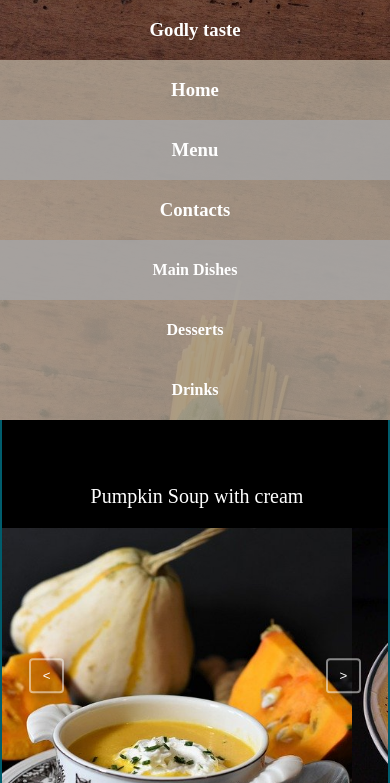
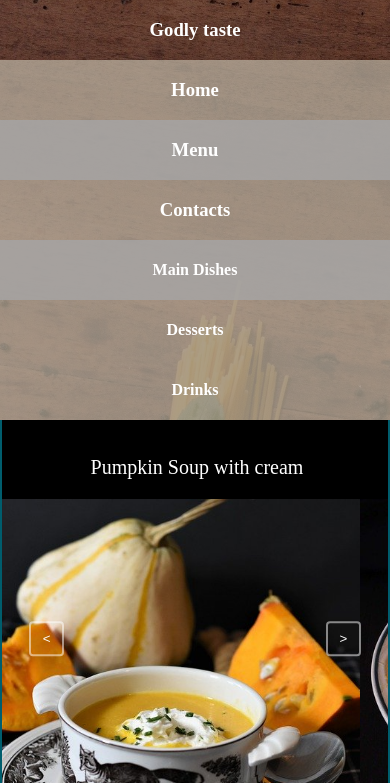
Before and after one commit to ivantbv/restaurant-page, a plain HTML site: page index.html in a window 390 px wide. Both pictures are taken after a click on the element "Menu". Shown: the part 61-844 px from the top of the page. Drawn offline with Linux system fonts and the light colour scheme.

Commit message:
updated the readme

```diff
--- a/styles.css
+++ b/styles.css
@@ -155,8 +155,16 @@ h3 {
 
 @media screen and (max-width: 600px) {
     .glide__slide img {
-     width: 490px;
+     width: 475px;
      height: 340px;
+
+    }
+}
+
+@media screen and (max-width: 600px) {
+    .images {
+     width: 600px;
+     height: 440px;
 
     }
 }
```
